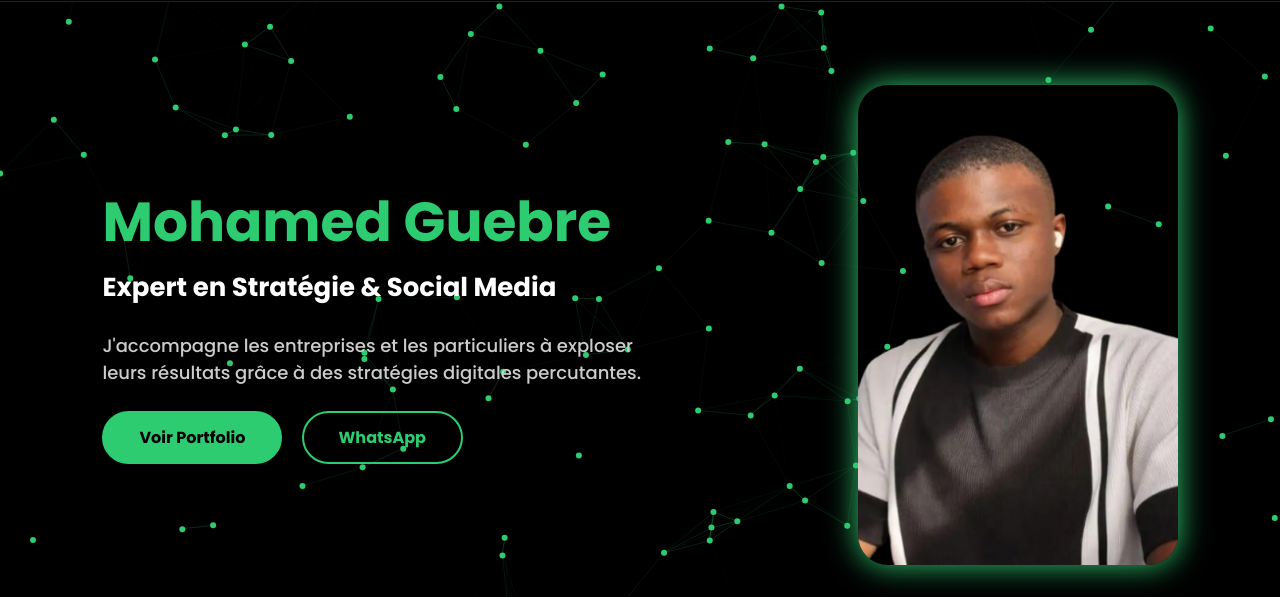
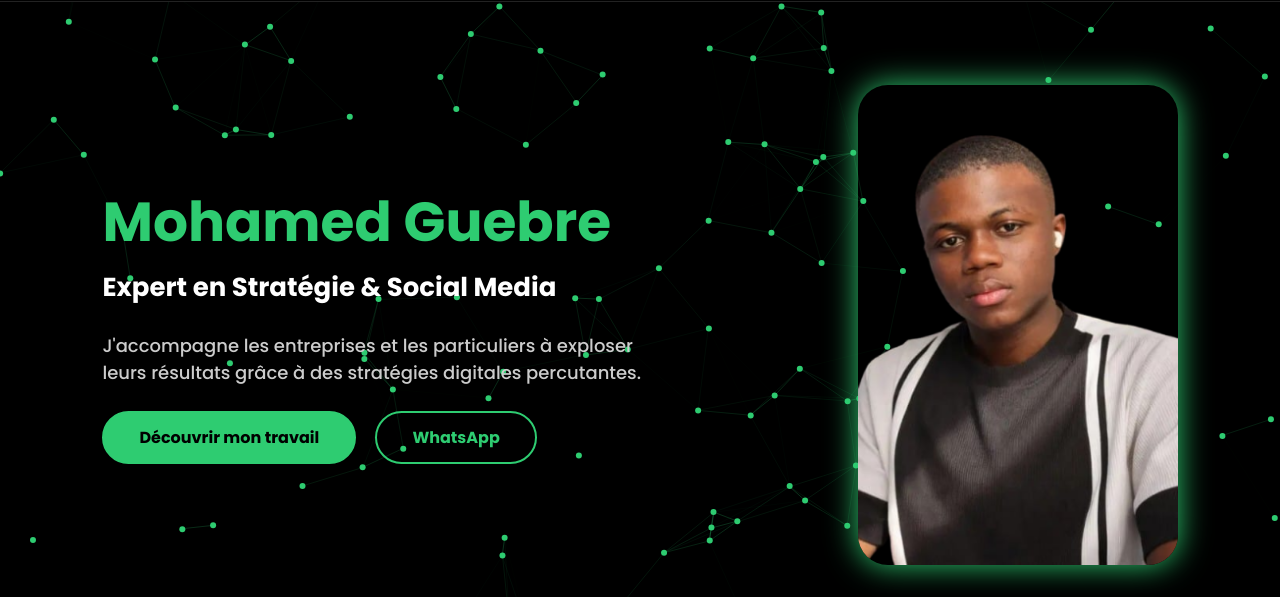
Before and after one commit to mohamed54-l/mhd-digital2, a plain HTML site: page index.html in a window 1280 px wide. Shown: the part 72-669 px from the top of the page. Drawn offline with nearby package versions, Linux system fonts and the light colour scheme.

Commit message:
mise a jour

```diff
--- a/index.html
+++ b/index.html
@@ -112,7 +112,7 @@
             <h1>Mohamed Guebre</h1>
             <h2 id="typing"></h2>
             <p>J'accompagne les entreprises et les particuliers à exploser leurs résultats grâce à des stratégies digitales percutantes.</p>
-            <a href="portfolio.html" class="btn">Voir Portfolio</a>
+            <a href="#services" class="btn">Découvrir mon travail</a>
             <a href="https://wa.me/22664639856" class="btn" style="background:transparent; color:#2ecc71;">WhatsApp</a>
         </div>
         <div class="hero-image">
```
